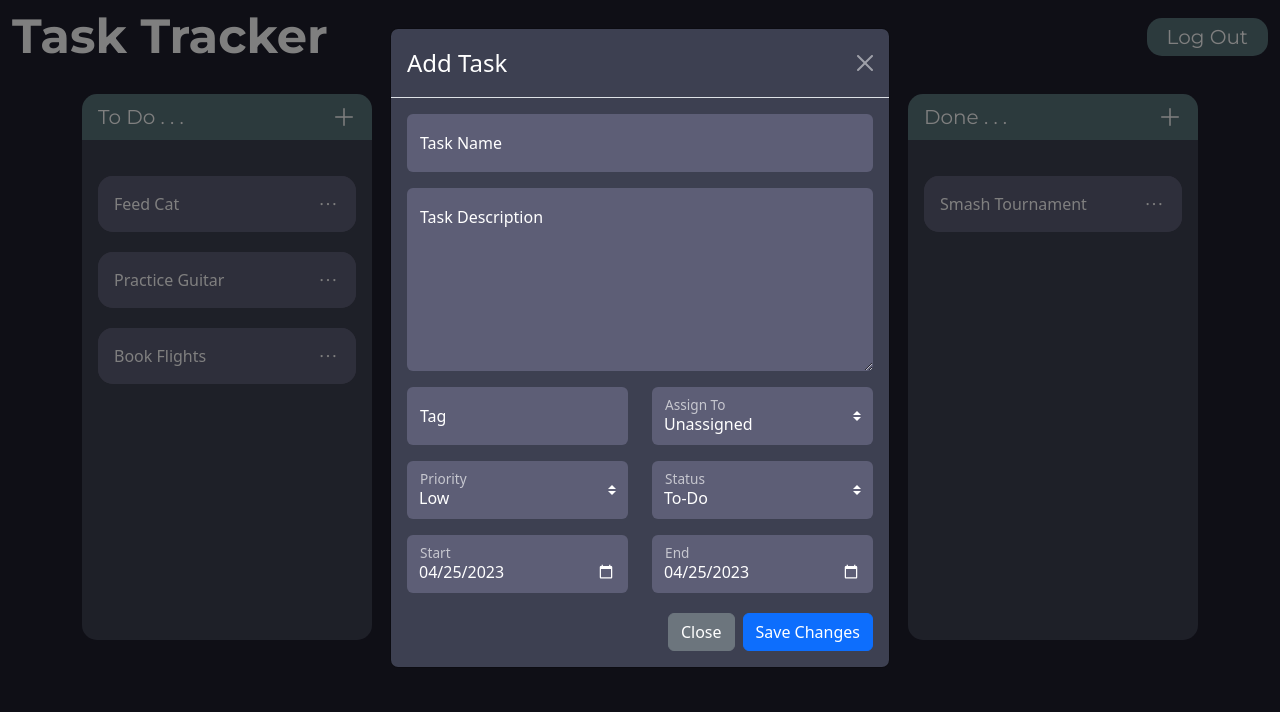
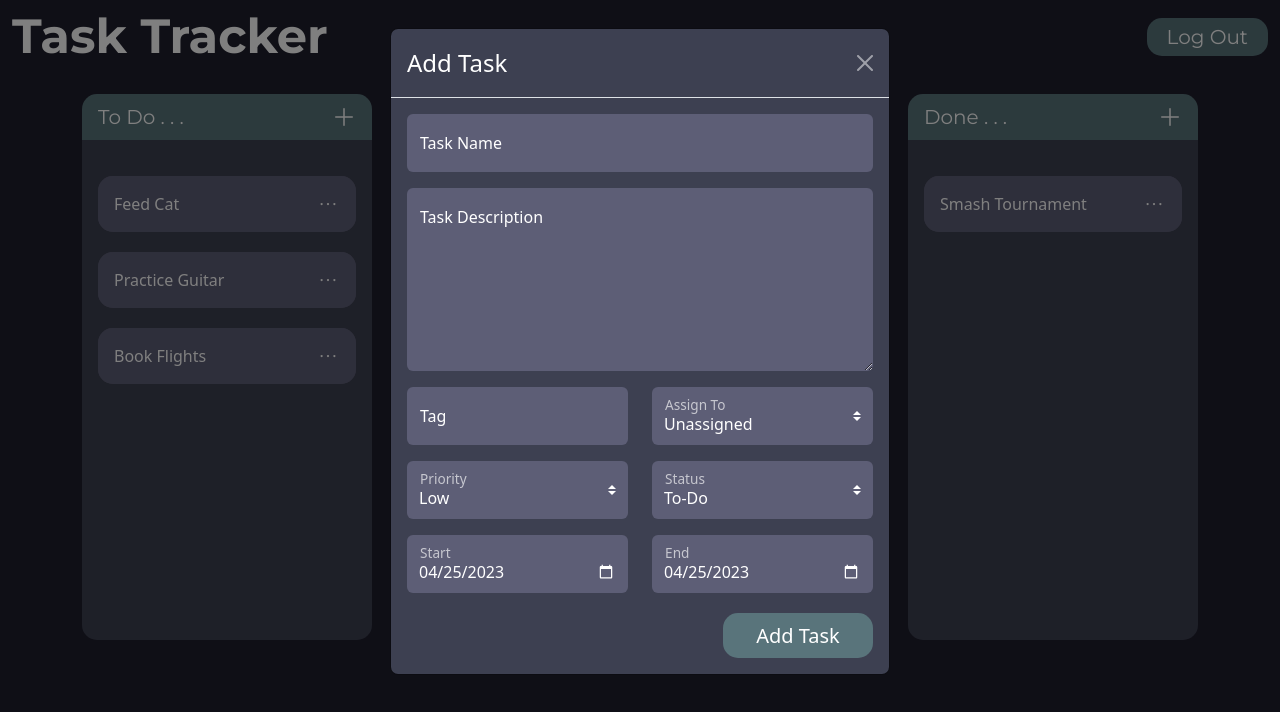
Before and after one commit to mannamar/tasktracker, a React (Create React App) app: page / in a window 1280 px wide. Both pictures are taken after a click on the icon 344 px from the left and 116 px from the top of the page. Shown: the top 712 px of the page. Built offline with nearby package versions, Linux system fonts and the light colour scheme.

Commit message:
Edit Task styled based on bool

```diff
--- a/src/components/TaskModal.css
+++ b/src/components/TaskModal.css
@@ -53,3 +53,23 @@ select {
 .taskBtn:hover {
     cursor: pointer;
 }
+
+.addBtn {
+    width: 150px;
+    height: 45px;
+    background-color: #59747B;
+    border-radius: 15px;
+    font-size: 20px;
+    color: white;
+    border: none;
+}
+
+.delBtn {
+    width: 150px;
+    height: 45px;
+    background-color: #9b2929;
+    border-radius: 15px;
+    font-size: 20px;
+    color: white;
+    border: none;
+}
--- a/src/components/TaskModal.js
+++ b/src/components/TaskModal.js
@@ -58,7 +58,7 @@ export default function TaskModal(props) {
 
             <Modal className="" show={show} onHide={handleClose} data-bs-theme="dark">
                 <Modal.Header closeButton>
-                    <Modal.Title className="modTitle">Add Task</Modal.Title>
+                    <Modal.Title className="modTitle">{props.isEdit ? "Edit" : "Add"} Task</Modal.Title>
                 </Modal.Header>
                 <Modal.Body>
                     <Form>
@@ -150,12 +150,12 @@ export default function TaskModal(props) {
                     </Form>
                 </Modal.Body>
                 <Modal.Footer>
-                    <Button variant="secondary" onClick={handleClose}>
-                        Close
-                    </Button>
-                    <Button variant="primary" onClick={handleSave}>
-                        Save Changes
-                    </Button>
+                    <button className={props.isEdit ? "delBtn" : "d-none"} variant="secondary" onClick={handleClose}>
+                        Delete
+                    </button>
+                    <button className="addBtn" variant="primary" onClick={handleSave}>
+                        {props.isEdit ? "Save Changes" : "Add Task"}
+                    </button>
                 </Modal.Footer>
             </Modal>
         </>
```
